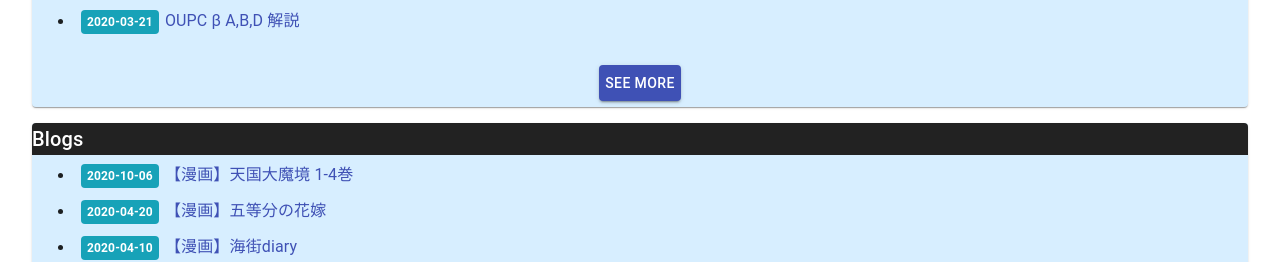
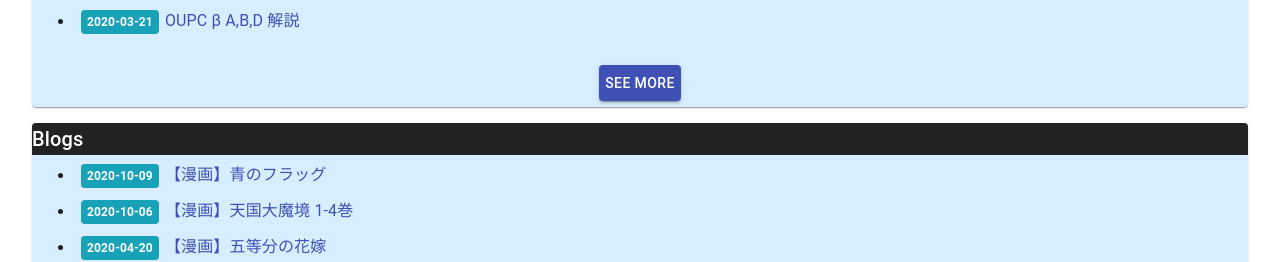
Before and after one commit to ningenMe/ningenme-net-front, a React (Create React App) app: page /#/ in a window 1280 px wide. Shown: the part 816-1078 px from the top of the page. Built offline with nearby package versions, Linux system fonts and the light colour scheme.

Commit message:
[add] blog

```diff
--- a/src/assets/Contents.js
+++ b/src/assets/Contents.js
@@ -34,6 +34,7 @@ export const Articles = [
     {date:"2018-06-05",name:"ABC過去問を全部解きました。[前編]", href:'https://ningenme.hatenablog.com/entry/2018/06/05/093012'},
 ];
 export const Blogs = [
+    {date:"2020-10-09",name:"【漫画】青のフラッグ",                     href:'https://ameblo.jp/ningenme/entry-12630351207.html'},
     {date:"2020-10-06",name:"【漫画】天国大魔境 1-4巻",                 href:'https://ameblo.jp/ningenme/entry-12629685061.html'},
     {date:"2020-04-20",name:"【漫画】五等分の花嫁",                     href:'https://ameblo.jp/ningenme/entry-12591171244.html'},
     {date:"2020-04-10",name:"【漫画】海街diary",                        href:'https://ameblo.jp/ningenme/entry-12588471937.html'},
```
